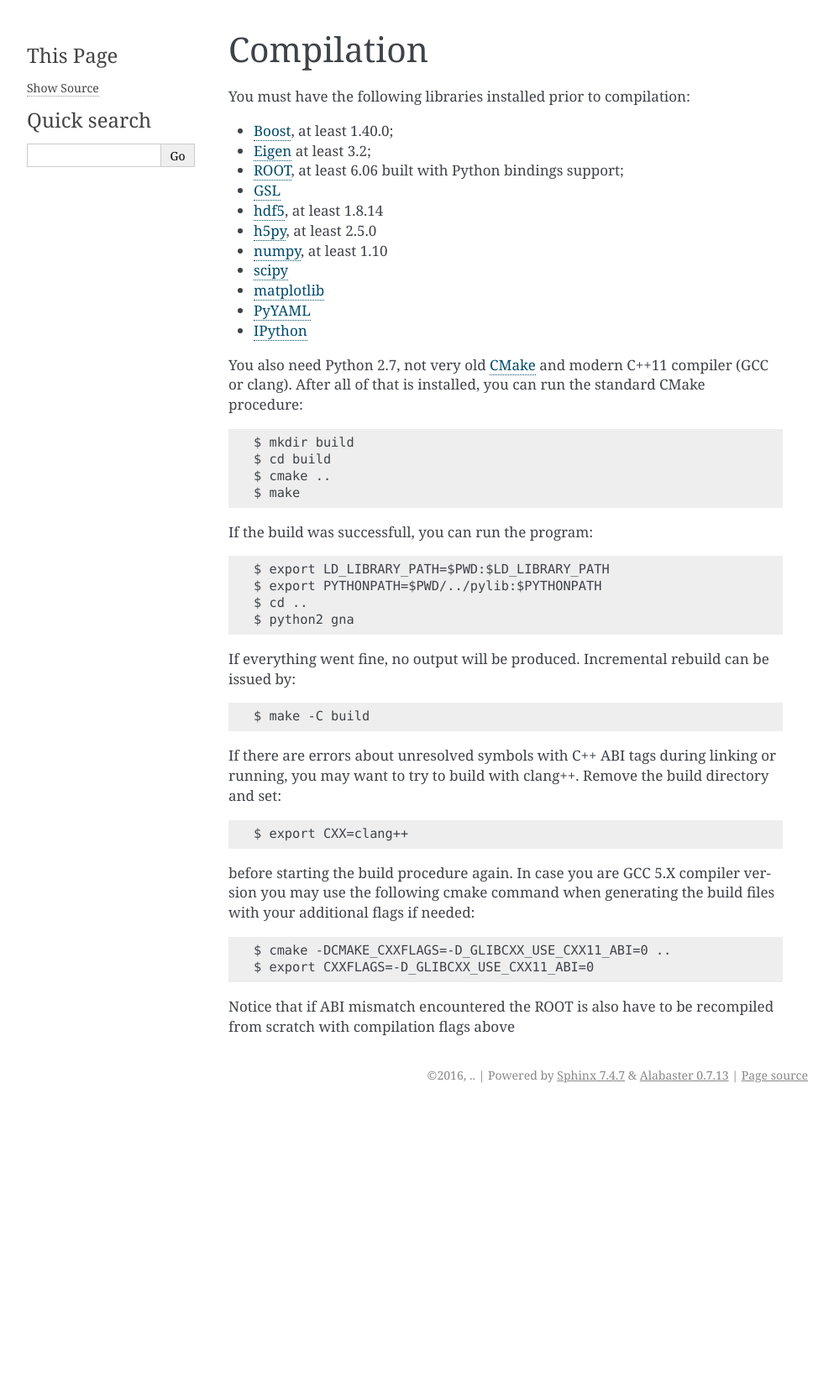
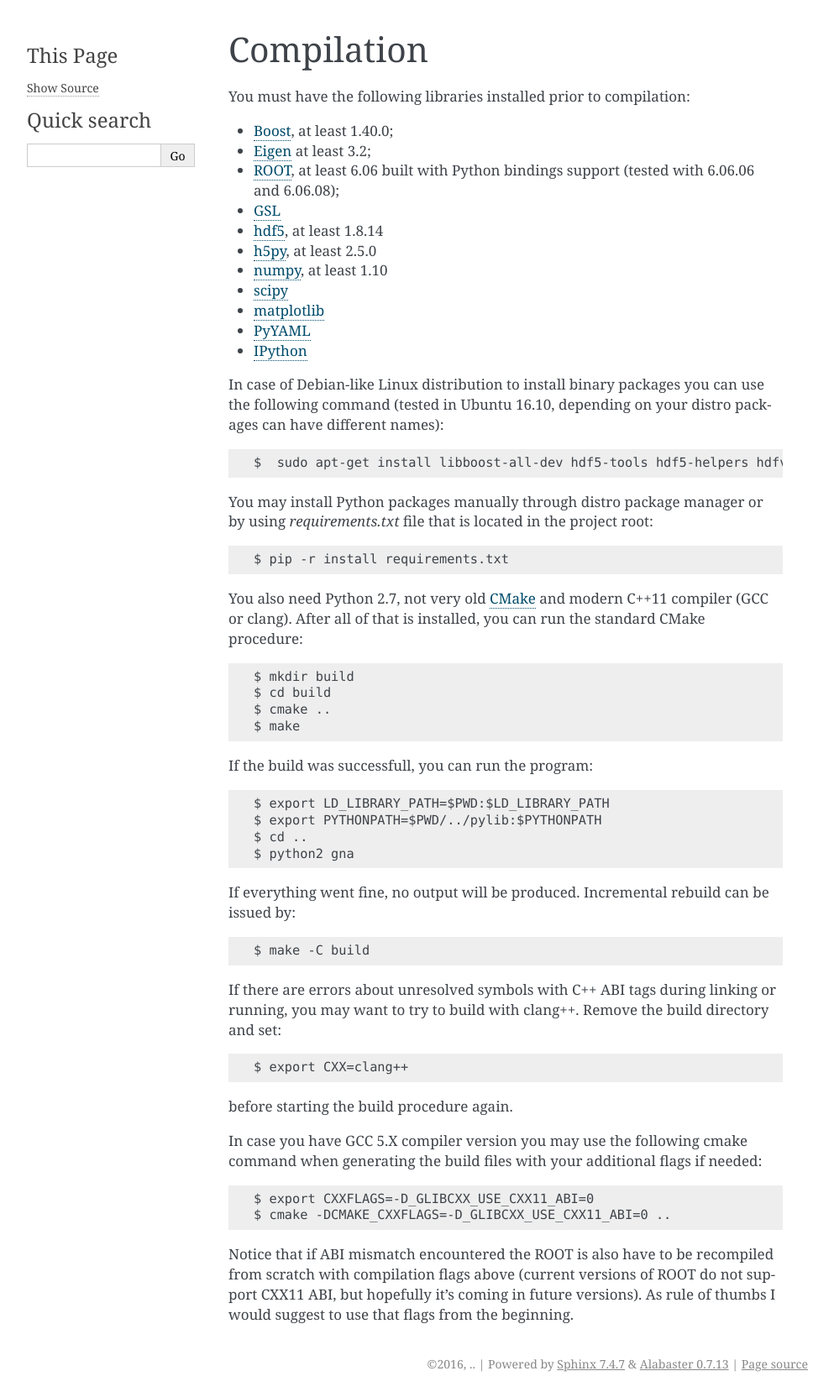
Before and after one commit to gnafit/gna, a Sphinx documentation site: the page built from doc/source/compilation.rst, in a window 1280 px wide. Shown: the whole page at 84% size, without its empty margins (148-1141 px from the left). Built offline with Sphinx 7.4.7, drawn with Linux system fonts in a browser that asks for light colours; before the commit the page ends 1320 px from its top, so only the background shows below that.

Commit message:
Making documentation about compilation more verbose.

```diff
--- a/doc/source/compilation.rst
+++ b/doc/source/compilation.rst
@@ -6,7 +6,7 @@ You must have the following libraries installed prior to compilation:
 * `Boost <http://www.boost.org/>`_, at least 1.40.0;
 * `Eigen <http://eigen.tuxfamily.org/>`_ at least 3.2;
 * `ROOT <http://root.cern.ch/>`_, at least 6.06 built with Python
-  bindings support;
+  bindings support (tested with 6.06.06 and 6.06.08);
 * `GSL <http://www.gnu.org/software/gsl/>`_
 * `hdf5 <https://www.hdfgroup.org/HDF5/>`_, at least 1.8.14
 * `h5py <http://www.h5py.org/>`_, at least 2.5.0
@@ -15,6 +15,17 @@ You must have the following libraries installed prior to compilation:
 * `matplotlib <http://matplotlib.org/>`_
 * `PyYAML <http://pyyaml.org/>`_
 * `IPython <http://ipython.org/>`_
+
+In case of Debian-like Linux distribution to install binary packages you can
+use the following command (tested in Ubuntu 16.10, depending on your distro
+packages can have different names)::
+
+  $  sudo apt-get install libboost-all-dev hdf5-tools hdf5-helpers hdfview libeigen3-dev libgsl-dev
+
+You may install Python packages manually through distro package manager or by using `requirements.txt` file
+that is located in the project root::
+
+  $ pip -r install requirements.txt
 
 You also need Python 2.7, not very old `CMake
 <http://www.cmake.org/>`_ and modern C++11 compiler (GCC or
@@ -44,10 +55,12 @@ the build directory and set::
 
   $ export CXX=clang++
 
-before starting the build procedure again. In case you are GCC 5.X compiler
+before starting the build procedure again.
+
+In case you have GCC 5.X compiler
 version you may use the following cmake command when generating the
 build files with your additional flags if needed::
+  $ export CXXFLAGS=-D_GLIBCXX_USE_CXX11_ABI=0
   $ cmake -DCMAKE_CXXFLAGS=-D_GLIBCXX_USE_CXX11_ABI=0 ..
-  $ export CXXFLAGS=-D_GLIBCXX_USE_CXX11_ABI=0
 Notice that if ABI mismatch encountered the ROOT is also have to be recompiled
-from scratch with compilation flags above
+from scratch with compilation flags above (current versions of ROOT do not support CXX11 ABI, but hopefully it's coming in future versions). As rule of thumbs I would suggest to use that flags from the  beginning.
```
Also changed, not shown: 1 other file.
